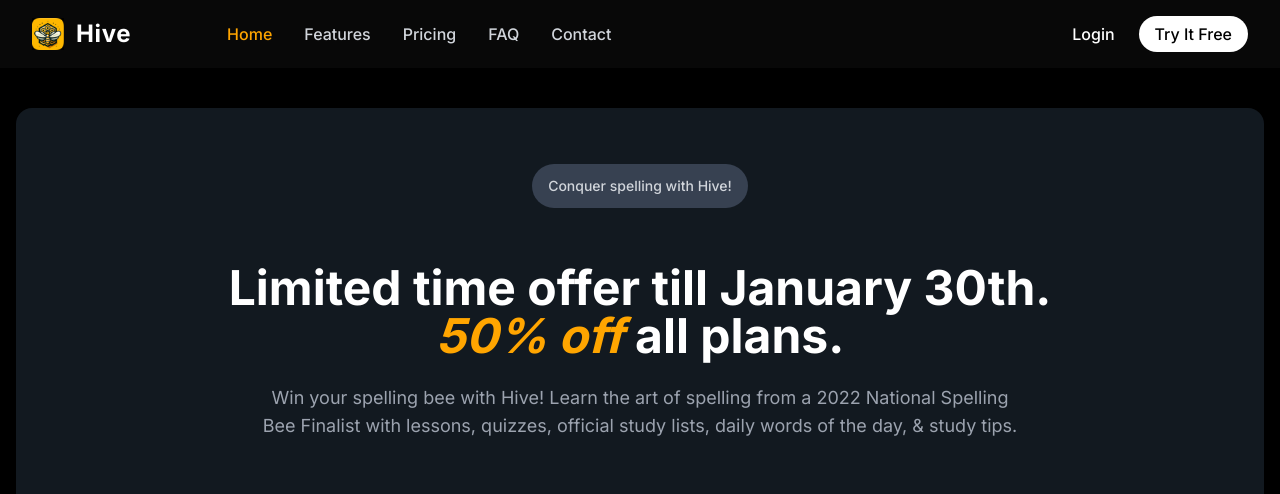
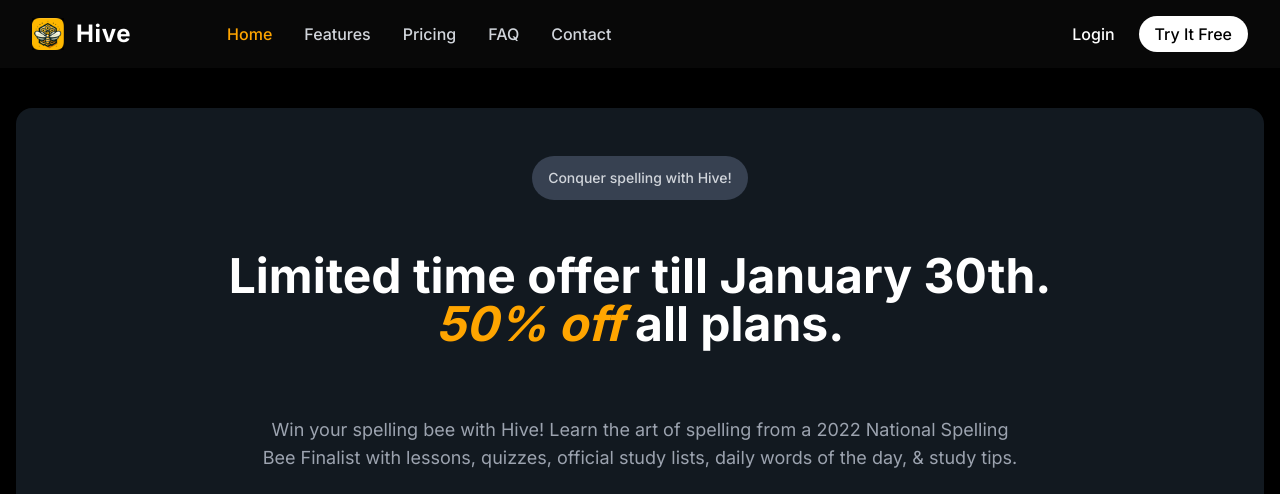
Before and after one commit to Akr1040317/hiveWebsite, a React (Vite) app: page / in a window 1280 px wide. Shown: the top 494 px of the page. Built offline with nearby package versions, Linux system fonts and the light colour scheme.

Commit message:
fixed hero sizing

```diff
--- a/src/Contact.jsx
+++ b/src/Contact.jsx
@@ -203,7 +203,7 @@ const Contact = () => {
                 formType === 'student' ? 'text-black font-medium' : 'text-gray-300'
               }`}
             >
-              Student/Parent
+              Students
             </button>
             <button
               onClick={() => handleToggle('teacher')}
--- a/src/FaqSection.jsx
+++ b/src/FaqSection.jsx
@@ -229,7 +229,7 @@ export default function FaqSection() {
   className={`
     mt-4 text-gray-300 overflow-hidden
     transition-[max-height] duration-500 ease-in-out
-          ${isOpen ? 'max-h-96' : 'max-h-0'}
+    ${isOpen ? 'max-h-[500px] sm:max-h-96' : 'max-h-0'}
   `}
 >
   {Array.isArray(faq.answer) ? (
@@ -242,6 +242,7 @@ export default function FaqSection() {
     <p className="leading-relaxed">{faq.answer}</p>
   )}
 </div>
+
     </div>
   );
 })}
--- a/src/Hero.jsx
+++ b/src/Hero.jsx
@@ -181,7 +181,7 @@ export default function Hero() {
             {/* #1: "Conquer spelling with Hive!" */}
             <p
               className={`
-                mb-4 mt-4 inline-block rounded-full bg-gray-700 px-4 py-3 text-sm font-medium text-gray-300
+                mb-2 mt-2 inline-block rounded-full bg-gray-700 px-4 py-3 text-sm font-medium text-gray-300
                 ${showItem1 ? 'opacity-100' : 'opacity-0'}
                 transition-opacity duration-500 ease-in-out
               `}
@@ -192,19 +192,20 @@ export default function Hero() {
             {/* #2: Alternating Headline */}
             <div
               className={`
-    relative mx-auto text-center my-10
-    ${showItem2 ? 'opacity-100' : 'opacity-0'}
+                relative mx-auto text-center my-6
                 transition-opacity duration-500 ease-in-out
               `}
             >
-  <div className="relative h-20">
+              {/* Container with fixed height to prevent layout shifts */}
+              <div className="relative h-24 sm:h-28 md:h-32 lg:h-40">
                 {headlines.map((headline, index) => (
                   <h1
                     key={index}
                     className={`
-          absolute top-0 left-0 w-full text-4xl font-bold text-white sm:text-5xl
-          transition-opacity duration-1000
+                      absolute top-0 left-0 w-full transition-opacity duration-1000
                       ${headlineIndex === index ? 'opacity-100' : 'opacity-0'}
+                      text-2xl sm:text-1xl md:text-5xl lg:text-5xl font-bold text-white
+                      leading-tight mt-5
                     `}
                   >
                     {headline}
@@ -213,11 +214,10 @@ export default function Hero() {
               </div>
             </div>
 
-
             {/* #3: Paragraph text */}
             <p
               className={`
-                mb-4 text-lg text-gray-400 max-w-3xl mx-auto
+                mb-2 text-lg text-gray-400 max-w-3xl mx-auto
                 ${showItem3 ? 'opacity-100' : 'opacity-0'}
                 transition-opacity duration-500 ease-in-out
               `}
@@ -254,7 +254,8 @@ export default function Hero() {
                   hidden sm:block absolute left-[30px] transform scale-125 rotate-[-10deg] z-0
                   ${showItem6 ? 'opacity-100 translate-y-0' : 'opacity-0 translate-y-6'}
                   transition-transform transition-opacity duration-500 ease-in-out
-                  w-3/4 sm:w-2/3 md:w-1/2 lg:w-1/3 transform sm:scale-100 md:scale-110 lg:scale-150
+                  w-3/4 sm:w-2/3 md:w-1/2 lg:w-1/3
+                  lg:scale-150
                 `}
                 style={{ top: '80px' }}
               />
@@ -267,7 +268,8 @@ export default function Hero() {
                   relative z-20 transform scale-125
                   ${showItem5 ? 'opacity-100 translate-y-0' : 'opacity-0 translate-y-6'}
                   transition-transform transition-opacity duration-500 ease-in-out
-                  w-7/8 sm:w-2/3 md:w-1/2 lg:w-1/3 sm:scale-150 md:scale-110 lg:scale-150
+                  w-7/8 sm:w-2/3 md:w-1/2 lg:w-1/3
+                  sm:scale-150 md:scale-110 lg:scale-150
                 `}
               />
 
@@ -279,7 +281,8 @@ export default function Hero() {
                   hidden sm:block absolute right-[30px] transform scale-125 rotate-[10deg] z-10
                   ${showItem6 ? 'opacity-100 translate-y-0' : 'opacity-0 translate-y-6'}
                   transition-transform transition-opacity duration-500 ease-in-out
-                  w-3/4 sm:w-2/3 md:w-1/2 lg:w-1/3 transform sm:scale-100 md:scale-110 lg:scale-150
+                  w-3/4 sm:w-2/3 md:w-1/2 lg:w-1/3
+                  lg:scale-150
                 `}
                 style={{ top: '80px' }}
               />
```
Lines whose indentation alone changed are shown as unchanged.
